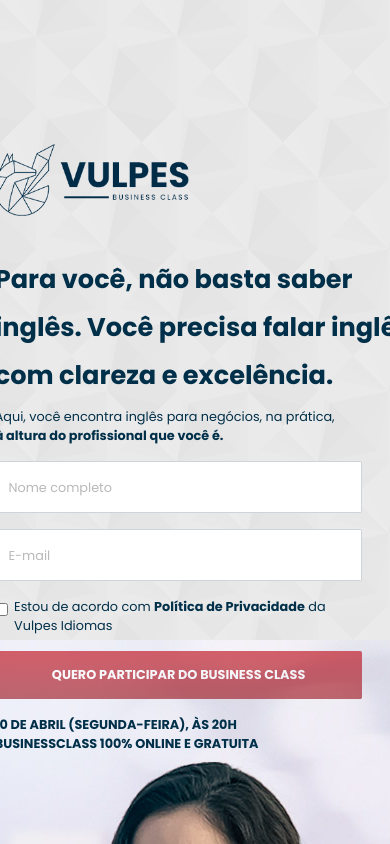
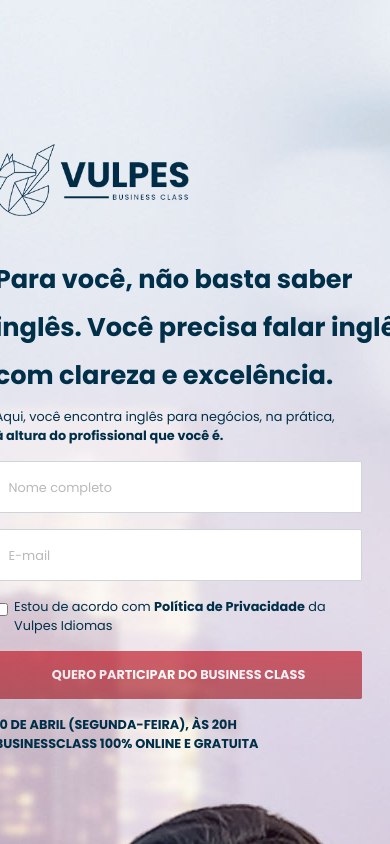
Before and after one commit to victorradael/vulpes, a Next.js app: page / in a window 390 px wide. Shown: the top 844 px of the page. Built offline with nearby package versions, Linux system fonts and the light colour scheme.

Commit message:
Refactoring

```diff
--- a/views/Thumbnail/styles.module.css
+++ b/views/Thumbnail/styles.module.css
@@ -33,9 +33,10 @@
 
 @media (max-width: 600px) {
     .container {
+        background: transparent url('../../public/MOBILE/BG-01-CELULAR.jpg') 0% 0% no-repeat padding-box;
         margin-left: 2rem;
         padding-right: 0;
-        background-position: -20rem 40rem;
+        background-position: 20rem -25rem;
         height: 90rem;
     }
 }
```
